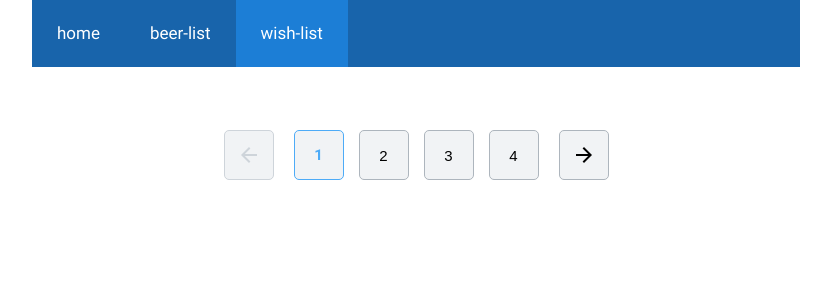
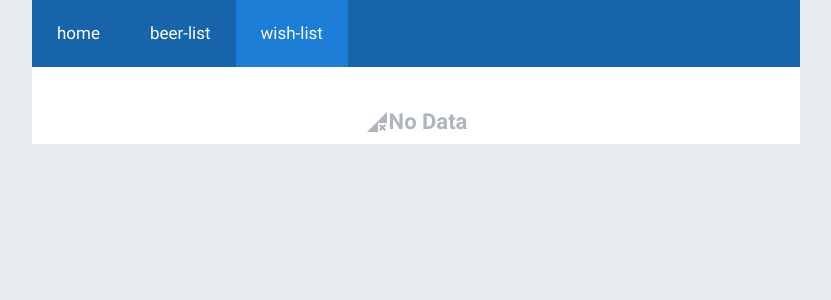
Before and after one commit to choi2601/OJTKEN, a Next.js app: page /wish-list in a window 1280 px wide. Shown: the top 300 px of the page, without its empty margins (224-1055 px from the left). Built offline with nearby package versions, Linux system fonts and the light colour scheme.

Commit message:
[OJTKEN-14] AlertForm 컴포넌트 추가 - body background color 추가 [OJTKEN-3]

```diff
--- /dev/null
+++ b/src/components/common/alertForm/AlertForm.tsx
@@ -0,0 +1,12 @@
+import * as Style from './AlertFormStyle';
+
+function AlertForm() {
+  return (
+    <Style.AlertFromWrapper>
+      <Style.CustomNodataIcon />
+      <Style.AlertInfo sort="Roboto-Bold">No Data</Style.AlertInfo>
+    </Style.AlertFromWrapper>
+  );
+}
+
+export default AlertForm;
--- /dev/null
+++ b/src/components/common/alertForm/AlertFormStyle.ts
@@ -0,0 +1,37 @@
+import styled, { css } from 'styled-components';
+
+import SignalCellularNodataIcon from '@mui/icons-material/SignalCellularNodata';
+
+import { TextArea } from '@styles/commonStyle';
+
+const AlertFromWrapper = styled.section`
+  display: flex;
+  justify-content: center;
+  align-items: center;
+  margin-top: 100px;
+`;
+
+const CustomNodataIcon = styled(SignalCellularNodataIcon)`
+  ${({ theme }) => {
+    const { color } = theme;
+
+    return css`
+      width: 120px;
+      height: 120px;
+      color: ${color.gray[500]};
+    `;
+  }}
+`;
+
+const AlertInfo = styled(TextArea)`
+  ${({ theme }) => {
+    const { color } = theme;
+
+    return css`
+      font-size: 22px;
+      color: ${color.gray[500]};
+    `;
+  }}
+`;
+
+export { AlertFromWrapper, CustomNodataIcon, AlertInfo };
--- /dev/null
+++ b/src/components/common/alertForm/index.ts
@@ -0,0 +1 @@
+export { default } from './AlertForm';
--- a/src/pages/wish-list/index.tsx
+++ b/src/pages/wish-list/index.tsx
@@ -1,17 +1,28 @@
-import styled from 'styled-components';
+import styled, { css } from 'styled-components';
 
 import ProductTable from '@components/common/productTable/ProductTable';
 import Pagination from '@components/common/pagination/Pagination';
+import AlertForm from '@components/common/alertForm/AlertForm';
 
 import { useWishListStore } from '@states/wishListStore';
 
 function WishList() {
   const { wishList } = useWishListStore();
 
+  const checkCurrentWishListOfEmpty = () => {
+    return wishList.length === 0;
+  };
+
   return (
     <WishListWrapper>
-      <ProductTable currentDataInfo={wishList} />
-      <Pagination />
+      {checkCurrentWishListOfEmpty() ? (
+        <AlertForm />
+      ) : (
+        <>
+          <ProductTable currentDataInfo={wishList} />
+          <Pagination />
+        </>
+      )}
     </WishListWrapper>
   );
 }
@@ -19,6 +30,13 @@ function WishList() {
 export default WishList;
 
 const WishListWrapper = styled.section`
-  position: relative;
-  padding: 10px 80px;
+  ${({ theme }) => {
+    const { color } = theme;
+
+    return css`
+      position: relative;
+      padding: 10px 80px;
+      background-color: ${color.white};
+    `;
+  }}
 `;
--- a/src/styles/globalStyle.ts
+++ b/src/styles/globalStyle.ts
@@ -7,6 +7,9 @@ const GlobalStyle = createGlobalStyle`
         box-sizing: border-box;
         list-style: none;
     }
+    body {
+        background-color: #e9ecef;
+    }
     a {
         display: block;
         text-decoration: none;
```
Also changed, not shown: src/pages/beer-list/index.tsx (+10 -3 lines).
